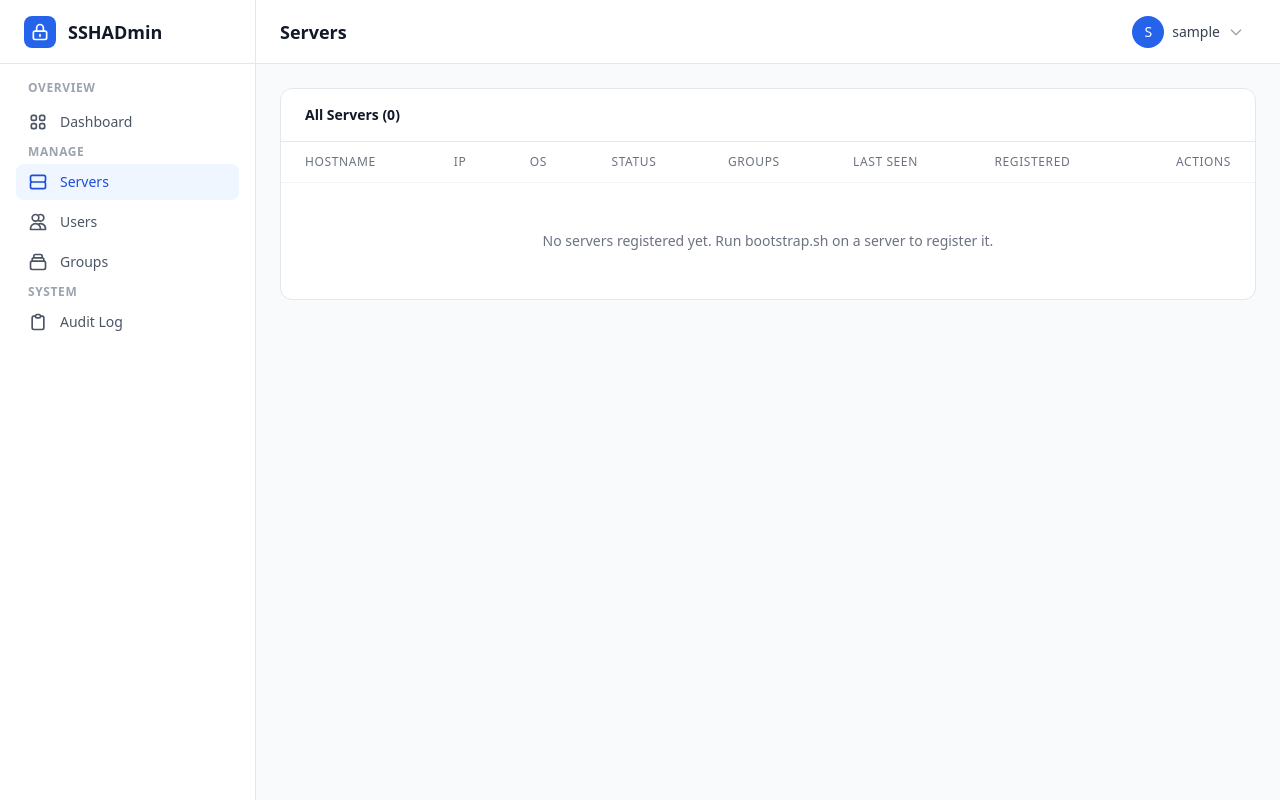
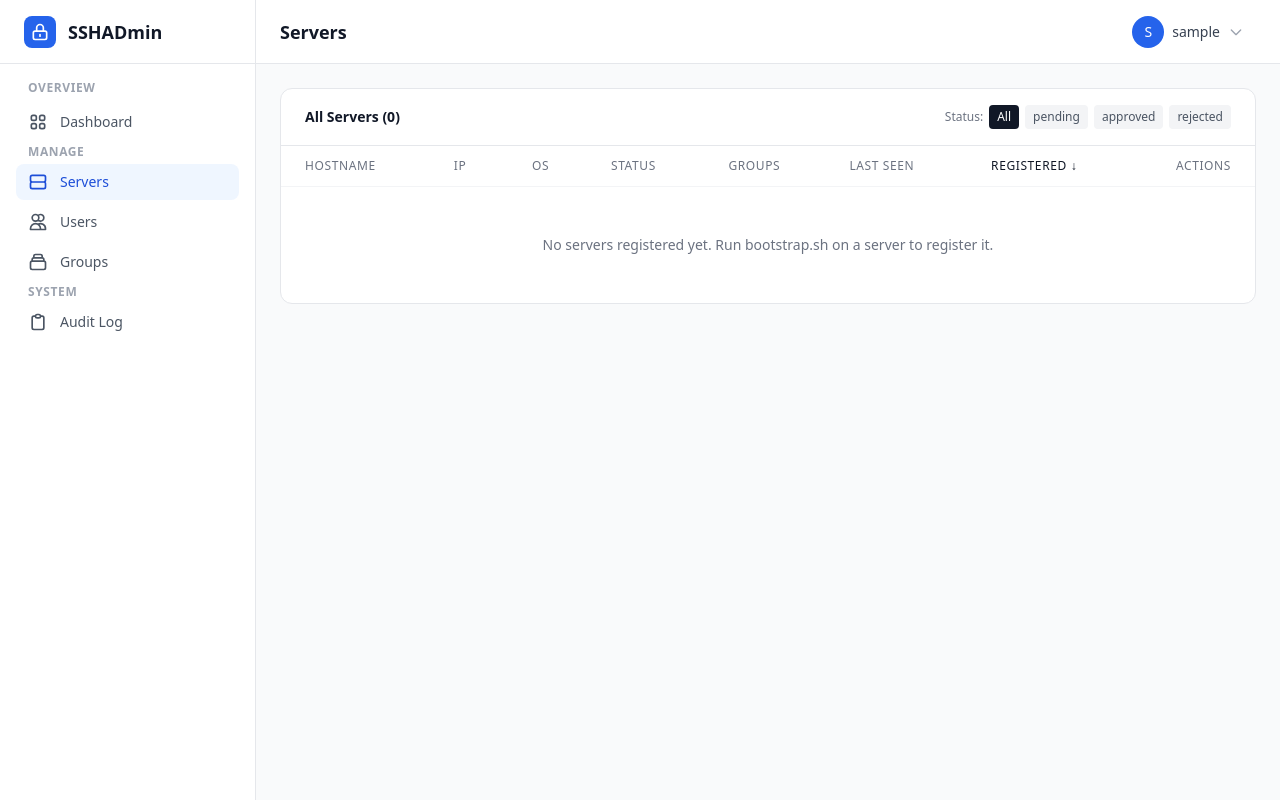
Before and after one commit to AlexanderBrolin/manipulator, a Flask app: page /servers in a window 1280 px wide. Run offline with Flask 3, Linux system fonts and the light colour scheme; the visitor is signed in with stand-in values (Sample User, id 1); data that the repository does not hold is empty; some libraries are stand-ins or nearby versions.

Commit message:
cosmetics

```diff
--- a/server/templates/servers.html
+++ b/server/templates/servers.html
@@ -2,23 +2,57 @@
 {% block title %}Servers — SSHADmin{% endblock %}
 {% block page_title %}Servers{% endblock %}
 
+{% macro sort_link(col, label) %}
+{% set new_order = 'asc' if current_sort == col and current_order == 'desc' else 'desc' %}
+{% set arrow = '↑' if current_sort == col and current_order == 'asc' else ('↓' if current_sort == col else '') %}
+<a href="?sort={{ col }}&order={{ new_order }}{% if current_group %}&group={{ current_group }}{% endif %}{% if current_status %}&status={{ current_status }}{% endif %}"
+   class="inline-flex items-center gap-1 hover:text-gray-900 {{ 'text-gray-900' if current_sort == col else '' }}">
+    {{ label }} <span class="text-xs">{{ arrow }}</span>
+</a>
+{% endmacro %}
+
 {% block content %}
 <div class="bg-white rounded-xl border border-gray-200">
-    <div class="px-6 py-4 border-b border-gray-200 flex items-center justify-between">
-        <h2 class="text-sm font-semibold text-gray-900">All Servers ({{ servers|length }})</h2>
+    <!-- Filters -->
+    <div class="px-6 py-4 border-b border-gray-200 flex flex-wrap items-center gap-4">
+        <h2 class="text-sm font-semibold text-gray-900 mr-auto">All Servers ({{ servers|length }})</h2>
+
+        <!-- Status filter -->
+        <div class="flex items-center gap-1.5">
+            <span class="text-xs text-gray-500">Status:</span>
+            <a href="?sort={{ current_sort }}&order={{ current_order }}{% if current_group %}&group={{ current_group }}{% endif %}"
+               class="px-2 py-1 rounded text-xs font-medium {{ 'bg-gray-900 text-white' if not current_status else 'bg-gray-100 text-gray-600 hover:bg-gray-200' }}">All</a>
+            {% for st in ['pending', 'approved', 'rejected'] %}
+            <a href="?sort={{ current_sort }}&order={{ current_order }}&status={{ st }}{% if current_group %}&group={{ current_group }}{% endif %}"
+               class="px-2 py-1 rounded text-xs font-medium {{ 'bg-gray-900 text-white' if current_status == st else 'bg-gray-100 text-gray-600 hover:bg-gray-200' }}">{{ st }}</a>
+            {% endfor %}
+        </div>
+
+        <!-- Group filter -->
+        {% if all_groups %}
+        <div class="flex items-center gap-1.5">
+            <span class="text-xs text-gray-500">Group:</span>
+            <a href="?sort={{ current_sort }}&order={{ current_order }}{% if current_status %}&status={{ current_status }}{% endif %}"
+               class="px-2 py-1 rounded text-xs font-medium {{ 'bg-gray-900 text-white' if not current_group else 'bg-gray-100 text-gray-600 hover:bg-gray-200' }}">All</a>
+            {% for g in all_groups %}
+            <a href="?sort={{ current_sort }}&order={{ current_order }}&group={{ g.id }}{% if current_status %}&status={{ current_status }}{% endif %}"
+               class="px-2 py-1 rounded text-xs font-medium {{ 'bg-gray-900 text-white' if current_group == g.id else 'bg-gray-100 text-gray-600 hover:bg-gray-200' }}">{{ g.name }}</a>
+            {% endfor %}
+        </div>
+        {% endif %}
     </div>
 
     <div class="overflow-x-auto">
         <table class="w-full">
             <thead>
                 <tr class="border-b border-gray-100">
-                    <th class="text-left text-xs font-medium text-gray-500 uppercase tracking-wider px-6 py-3">Hostname</th>
-                    <th class="text-left text-xs font-medium text-gray-500 uppercase tracking-wider px-6 py-3">IP</th>
+                    <th class="text-left text-xs font-medium text-gray-500 uppercase tracking-wider px-6 py-3">{{ sort_link('hostname', 'Hostname') }}</th>
+                    <th class="text-left text-xs font-medium text-gray-500 uppercase tracking-wider px-6 py-3">{{ sort_link('ip', 'IP') }}</th>
                     <th class="text-left text-xs font-medium text-gray-500 uppercase tracking-wider px-6 py-3">OS</th>
-                    <th class="text-left text-xs font-medium text-gray-500 uppercase tracking-wider px-6 py-3">Status</th>
+                    <th class="text-left text-xs font-medium text-gray-500 uppercase tracking-wider px-6 py-3">{{ sort_link('status', 'Status') }}</th>
                     <th class="text-left text-xs font-medium text-gray-500 uppercase tracking-wider px-6 py-3">Groups</th>
-                    <th class="text-left text-xs font-medium text-gray-500 uppercase tracking-wider px-6 py-3">Last Seen</th>
-                    <th class="text-left text-xs font-medium text-gray-500 uppercase tracking-wider px-6 py-3">Registered</th>
+                    <th class="text-left text-xs font-medium text-gray-500 uppercase tracking-wider px-6 py-3">{{ sort_link('heartbeat', 'Last Seen') }}</th>
+                    <th class="text-left text-xs font-medium text-gray-500 uppercase tracking-wider px-6 py-3">{{ sort_link('registered', 'Registered') }}</th>
                     <th class="text-right text-xs font-medium text-gray-500 uppercase tracking-wider px-6 py-3">Actions</th>
                 </tr>
             </thead>
--- a/server/views.py
+++ b/server/views.py
@@ -51,8 +51,42 @@ def dashboard():
 @views_bp.route("/servers")
 @login_required
 def servers():
-    all_servers = Server.query.order_by(Server.registered_at.desc()).all()
-    return render_template("servers.html", servers=all_servers)
+    sort = request.args.get("sort", "registered")
+    order = request.args.get("order", "desc")
+    group_id = request.args.get("group", type=int)
+    status_filter = request.args.get("status", "")
+
+    query = Server.query
+
+    # Filter by group
+    if group_id:
+        query = query.filter(Server.groups.any(Group.id == group_id))
+
+    # Filter by status
+    if status_filter in ("pending", "approved", "rejected"):
+        query = query.filter_by(status=status_filter)
+
+    # Sorting
+    sort_map = {
+        "hostname": Server.hostname,
+        "ip": Server.ip_address,
+        "status": Server.status,
+        "registered": Server.registered_at,
+        "heartbeat": Server.last_heartbeat,
+    }
+    sort_col = sort_map.get(sort, Server.registered_at)
+    query = query.order_by(sort_col.desc() if order == "desc" else sort_col.asc())
+
+    all_groups = Group.query.order_by(Group.name).all()
+    return render_template(
+        "servers.html",
+        servers=query.all(),
+        all_groups=all_groups,
+        current_sort=sort,
+        current_order=order,
+        current_group=group_id,
+        current_status=status_filter,
+    )
 
 
 @views_bp.route("/servers/<int:id>")
@@ -128,8 +162,38 @@ def server_action(id):
 @views_bp.route("/users")
 @login_required
 def users():
-    all_users = User.query.order_by(User.username).all()
-    return render_template("users.html", users=all_users)
+    sort = request.args.get("sort", "username")
+    order = request.args.get("order", "asc")
+    source_filter = request.args.get("source", "")
+    status_filter = request.args.get("status", "")
+
+    query = User.query
+
+    if source_filter in ("manual", "discovered"):
+        query = query.filter_by(source=source_filter)
+    if status_filter == "blocked":
+        query = query.filter_by(is_blocked=True)
+    elif status_filter == "active":
+        query = query.filter_by(is_blocked=False)
+    if status_filter == "sudo":
+        query = query.filter_by(is_sudo=True)
+
+    sort_map = {
+        "username": User.username,
+        "source": User.source,
+        "created": User.created_at,
+    }
+    sort_col = sort_map.get(sort, User.username)
+    query = query.order_by(sort_col.desc() if order == "desc" else sort_col.asc())
+
+    return render_template(
+        "users.html",
+        users=query.all(),
+        current_sort=sort,
+        current_order=order,
+        current_source=source_filter,
+        current_status=status_filter,
+    )
 
 
 @views_bp.route("/users/edit", methods=["GET", "POST"])
```
Also changed, not shown: server/templates/users.html (+38 -2 lines), server/tests/test_api.py (+119 -0 lines).
